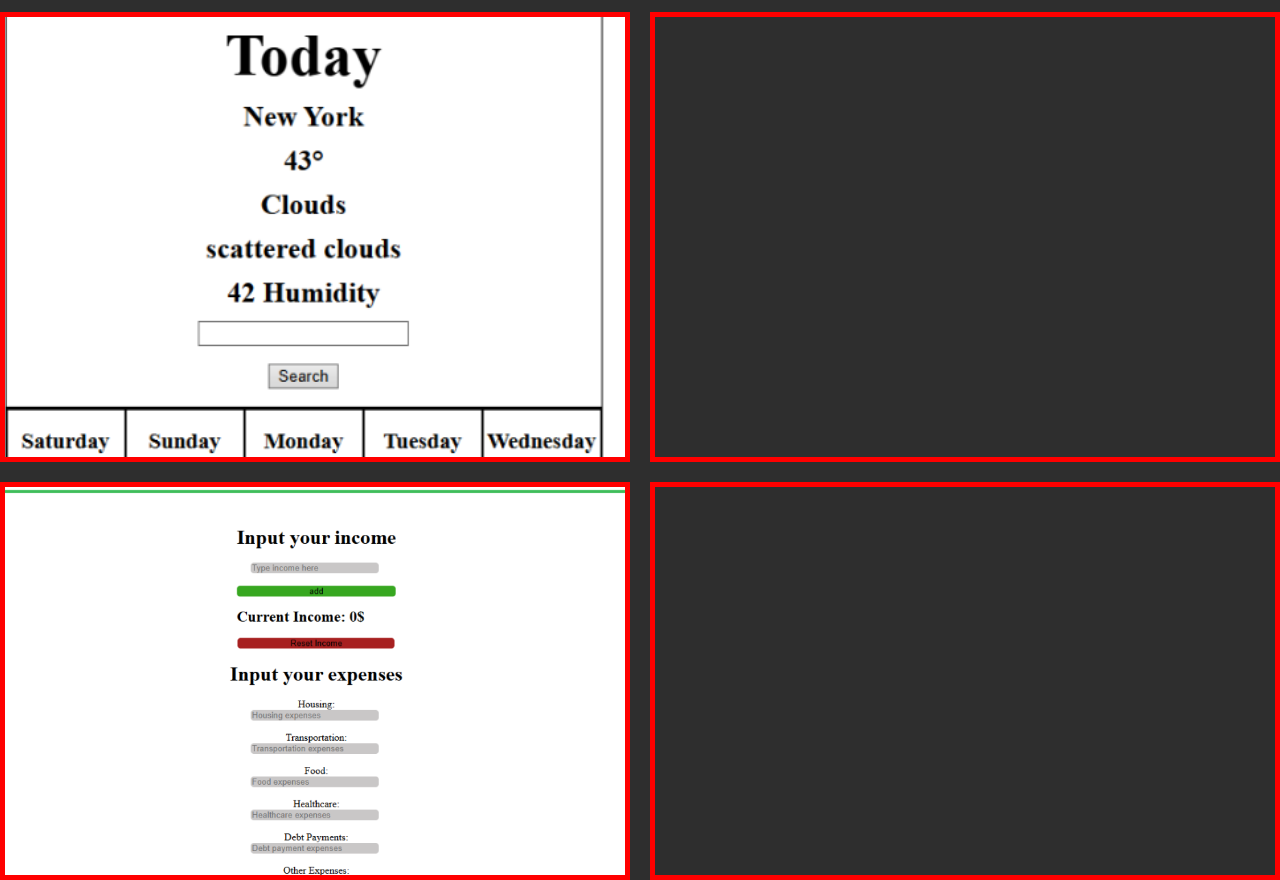
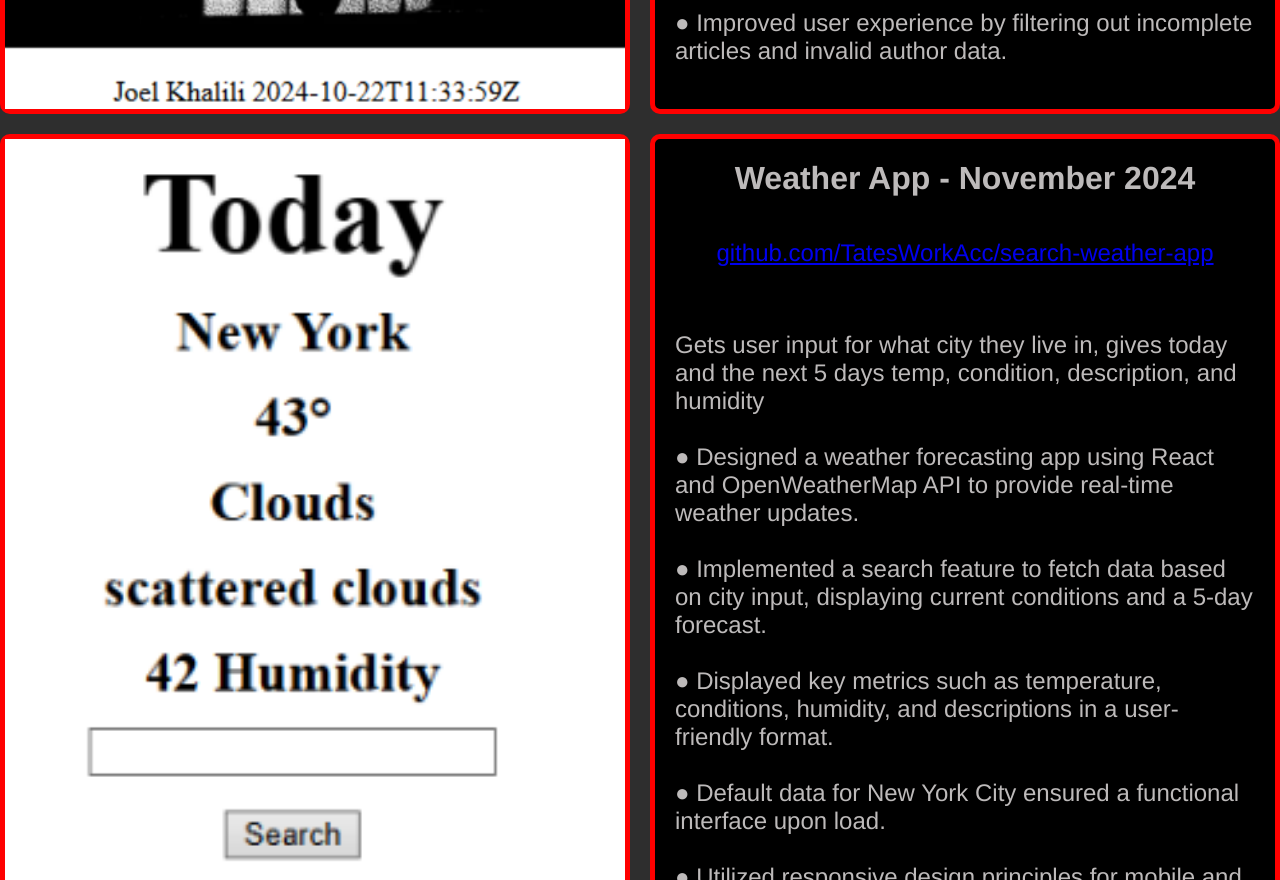
Before and after one commit to TatesWorkAcc/portfolio-site, a React (Vite) app: page / in a window 1280 px wide. Shown: the part 2420-3300 px from the top of the page. Built offline with nearby package versions, Linux system fonts and the light colour scheme.

Commit message:
added description of projects

```diff
--- a/src/Body.jsx
+++ b/src/Body.jsx
@@ -7,16 +7,16 @@ function Body(){
         className="body-container"
         initial={{ opacity: 0, y: 50}}
         whileInView={{opacity:1, y: 0}}
-        viewport={{once: false}}
+        viewport={{once: true}}
         transition={{ duration: 1}}
-        style={{ position: 'absolute'}}
+
         >
             <motion.div className='grid '>
                 <img src='src/assets/project-1.png' alt='Project 1'></img>
             </motion.div>
             <motion.div className='grid font-text'>
                 <h1>News Article Finder - November 2024</h1>
-                <a className='project-text' href='https://github.com/TatesWorkAcc/search-latest-news'>https://github.com/TatesWorkAcc/search-latest-news</a>
+                <a className='project-text' href='https://github.com/TatesWorkAcc/search-latest-news'>github.com/TatesWorkAcc/search-latest-news</a>
                 <p className='project-text'>
                 Get users input for a topic and displays news about the topic in an orderly fashion (title, image, author, date, description, content, and url). <br></br><br></br>
                     ●	Built a news search app using React, fetching articles from the NewsAPI based on user-defined queries.<br></br><br></br>
@@ -30,13 +30,30 @@ function Body(){
                 <img src='src/assets/project-2.png' alt='Project 2'></img>
             </motion.div>
             <motion.div className='grid font-text'>
-
+                <h1>Weather App - November 2024</h1>
+                    <a className='project-text' href='https://github.com/TatesWorkAcc/search-weather-app'>github.com/TatesWorkAcc/search-weather-app</a>
+                    <p className='project-text'>
+                    Gets user input for what city they live in, gives today and the next 5 days temp, condition, description, and humidity  <br></br><br></br>
+                    ●	Designed a weather forecasting app using React and OpenWeatherMap API to provide real-time weather updates. <br></br><br></br>
+                    ●	Implemented a search feature to fetch data based on city input, displaying current conditions and a 5-day forecast. <br></br><br></br>
+                    ●	Displayed key metrics such as temperature, conditions, humidity, and descriptions in a user-friendly format. <br></br><br></br>
+                    ●	Default data for New York City ensured a functional interface upon load. <br></br><br></br>
+                    ●	Utilized responsive design principles for mobile and desktop views.  <br></br><br></br>
+                    </p>
             </motion.div>
             <motion.div className='grid'>
             <img src='src/assets/project 3.png' alt='Project 3'></img>
             </motion.div>
             <motion.div className='grid font-text'>
-
+                <h1>Personal Budget App - November 2024</h1>
+                    <a className='project-text' href='https://github.com/TatesWorkAcc/personal-budget-tracker'>github.com/TatesWorkAcc/personal-budget-tracker</a>
+                    <p className='project-text'>
+                    Enter your income and your expenses, get your total amount of income after expenses have been paid. <br></br><br></br>
+                    ●	Developed a financial tracking tool using React to manage income and expenses.<br></br><br></br>
+                    ●	Incorporated state management for real-time updates of financial categories (e.g., housing, transportation, food).<br></br><br></br>
+                    ●	Created reusable functions such as handleTotalIncome and handleAfterExpenses for dynamic calculations.<br></br><br></br>
+                    ●	Employed Prettier and ESLint to maintain clean and error-free code formatting.
+                    </p>
             </motion.div>
         </motion.div>
     )
--- a/src/Name.jsx
+++ b/src/Name.jsx
@@ -1,13 +1,13 @@
-
+import { motion } from "motion/react"
 function Name(){
 
     return(
         <>
-            <div className="name-container">
+            <motion.div className="name-container">
                 <h1 className="intro name-text font-text">Brandon Tate</h1>
                 <h2 className="intro profession-text font-text">Front End Developer</h2>
 
-            </div>
+            </motion.div>
 
         </>
     )
--- a/src/SkillsContacts.jsx
+++ b/src/SkillsContacts.jsx
@@ -7,6 +7,7 @@ function SkillsContacts(){
         <motion.div className="skill-container"
         initial={{ opacity: 0, y: 50}}
         whileInView={{opacity:1, y: 0}}
+        viewport={{once: true}}
         transition={{ duration: 1}}
         style={{position: "absolute"}}>
 
--- a/src/index.css
+++ b/src/index.css
@@ -96,6 +96,8 @@ html, body {
   flex-direction: column;
   align-items: center;
   border: 5px solid red;
+  background-color: black;
+  border-radius: 10px;
 }
 .grid img{
   width: 100%;
@@ -104,4 +106,5 @@ html, body {
 }
 .project-text{
   font-size: 1.5rem;
+  padding: 20px;
 }
```
